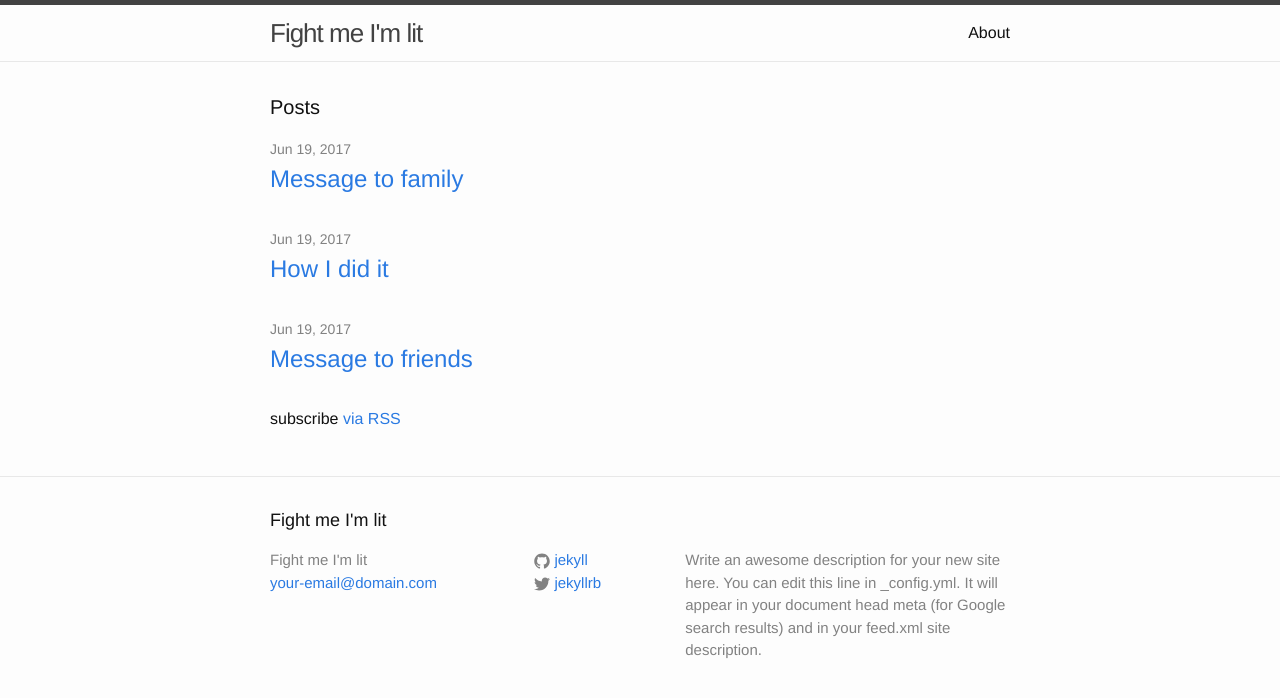
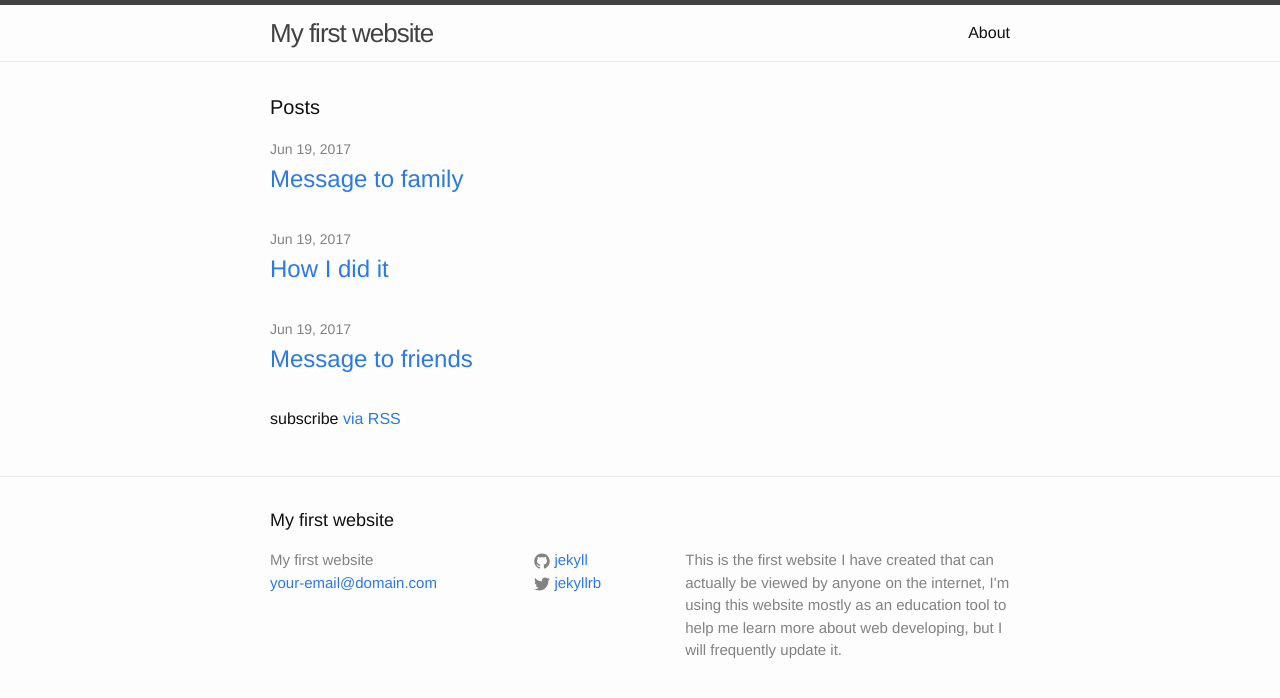
Before and after one commit to definitelynotillegal/definitelynotillegal.github.io, a Jekyll site: the page built from index.html, in a window 1280 px wide. Shown: the top 698 px of the page. Built offline with Jekyll 4.4.1, drawn with Linux system fonts in a browser that asks for light colours.

Commit message:
Update _config.yml

```diff
--- a/_config.yml
+++ b/_config.yml
@@ -6,12 +6,12 @@
 # 'jekyll serve'. If you change this file, please restart the server process.
 
 # Site settings
-title: Fight me I'm lit
+title: My first website
 email: your-email@domain.com
 description: > # this means to ignore newlines until "baseurl:"
-  Write an awesome description for your new site here. You can edit this
-  line in _config.yml. It will appear in your document head meta (for
-  Google search results) and in your feed.xml site description.
+  This is the first website I have created that can actually be viewed
+  by anyone on the internet, I'm using this website mostly as an education
+  tool to help me learn more about web developing, but I will frequently update it.
 baseurl: "" # the subpath of your site, e.g. /blog
 url: "http://yourdomain.com" # the base hostname & protocol for your site
 twitter_username: jekyllrb
```
